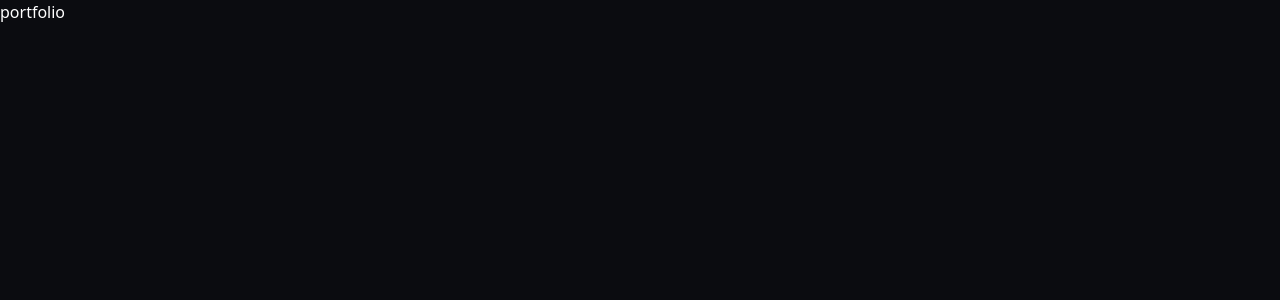
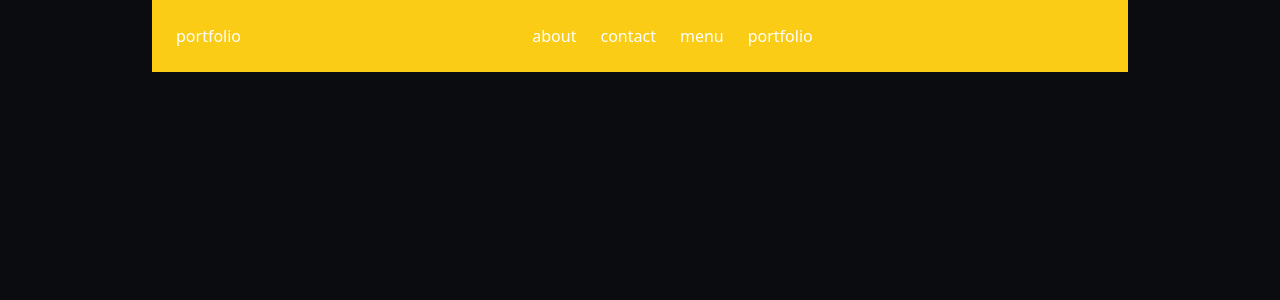
Before and after one commit to sadatyussuf/my-website-portfolio, a React (Vite) app in the folder frontend/: page / in a window 1280 px wide. Shown: the top 300 px of the page. Built offline with nearby package versions, Linux system fonts and the light colour scheme.

Commit message:
started implementing my  nav styles

```diff
--- a/frontend/src/components/Navbar.jsx
+++ b/frontend/src/components/Navbar.jsx
@@ -3,19 +3,18 @@ import React from 'react'
 const Navbar = () => {
 
     return (
-    <nav className='flex min-h-screen flex-col text-white'>
+    <nav className='relative container mx-auto p-6 bg-yellow-400'>
+        <div className="flex items-center justify-between">
 
-        <div className='flex'>
-            <img src="" alt="" />
+            <div className='pt-0'>
+                {/* <img src="" alt="" /> */}
                 <p>portfolio</p>
             </div>
-        <div className="flex">
-            {/* <ul className='flex'>
-                <li>lorem</li>
-                <li>ipsum</li>
-                <li>dolor</li>
-                <li>sitzum</li>
-            </ul> */}
+            <div className="hidden md:flex space-x-6 ">
+                <a href="#">about</a>
+                <a href="#">contact</a>
+                <a href="#">menu</a>
+                <a href="#">portfolio</a>
             </div>
 
             <div className='flex'>
@@ -25,6 +24,8 @@ const Navbar = () => {
                     <li>Twitter</li>
                 </ul> */}
             </div>
+        </div>
+
     </nav>
     )
 }
```
Lines whose indentation alone changed are shown as unchanged.
